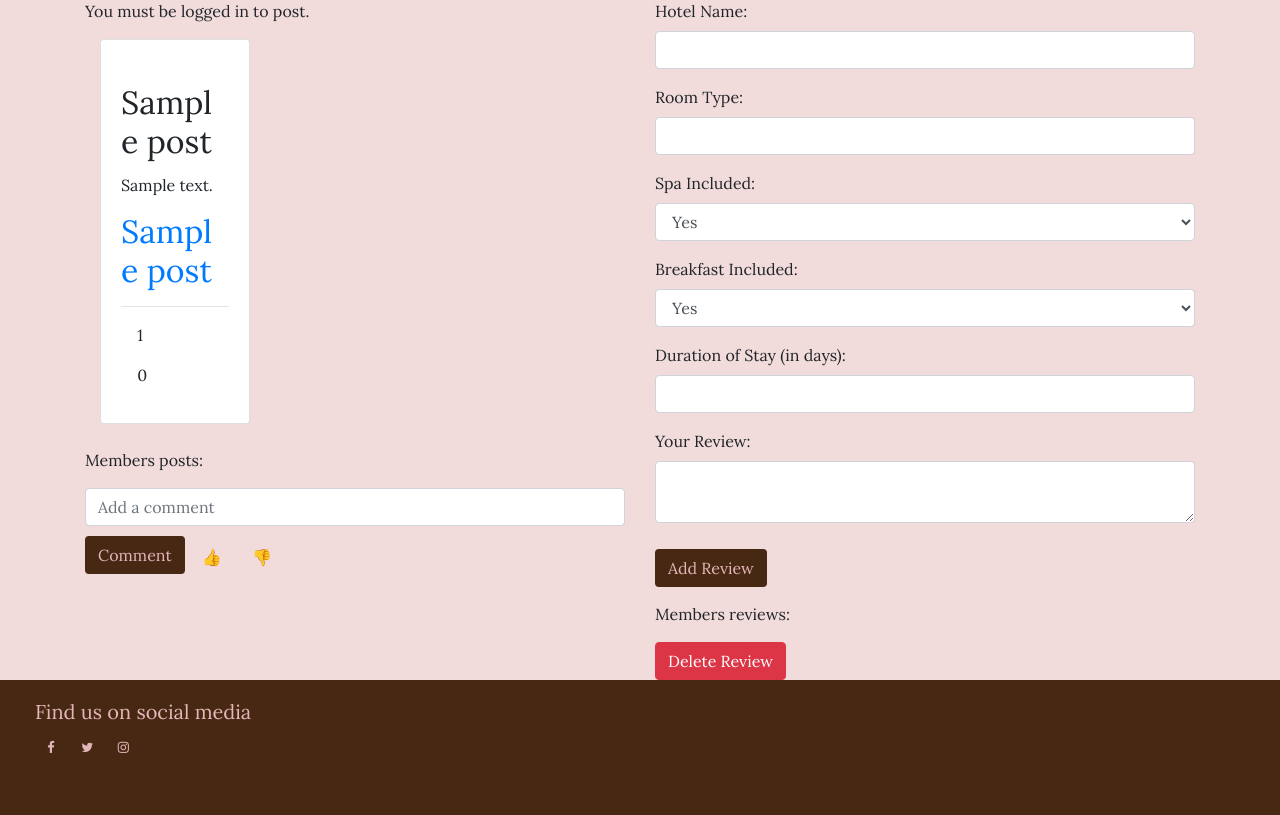
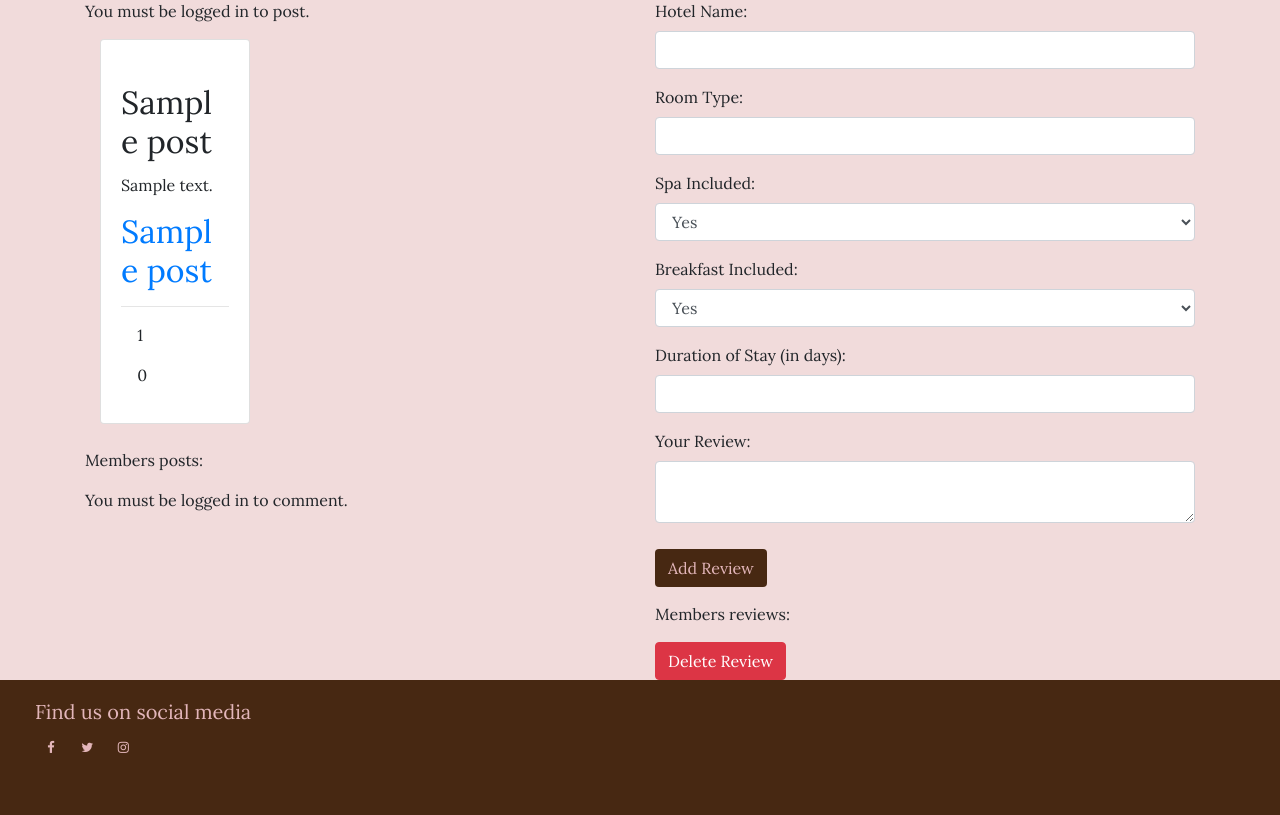
Before and after one commit to Hebaabbas/Hotels, a Django app: page /todo/posts/ in a window 1280 px wide. Shown: the part 459-1274 px from the top of the page. Run offline with Django 3.2, Linux system fonts and the light colour scheme; tables that the repository leaves empty hold one stand-in row (values such as "Sample post").

Commit message:
add restriction on commenting on posts

```diff
--- a/todo/templates/todo/posts.html
+++ b/todo/templates/todo/posts.html
@@ -102,6 +102,7 @@
 
                     <div class="post">
                         <p>Members posts: </p>
+                        {% if user.is_authenticated %}
                         <!-- Form for thumbs up/down or comments -->
                         <form action="/add_comment_to_post" method="post">
                             <input type="text" name="comment" class="form-control custom-input" placeholder="Add a comment">
@@ -109,6 +110,9 @@
                             <button type="button" class="btn custom-button">👍</button>
                             <button type="button" class="btn custom-button">👎</button>
                         </form>
+                        {% else %}
+                        <p>You must be logged in to comment.</p>
+                        {% endif %}
                     </div>
                     </div>
 
```
